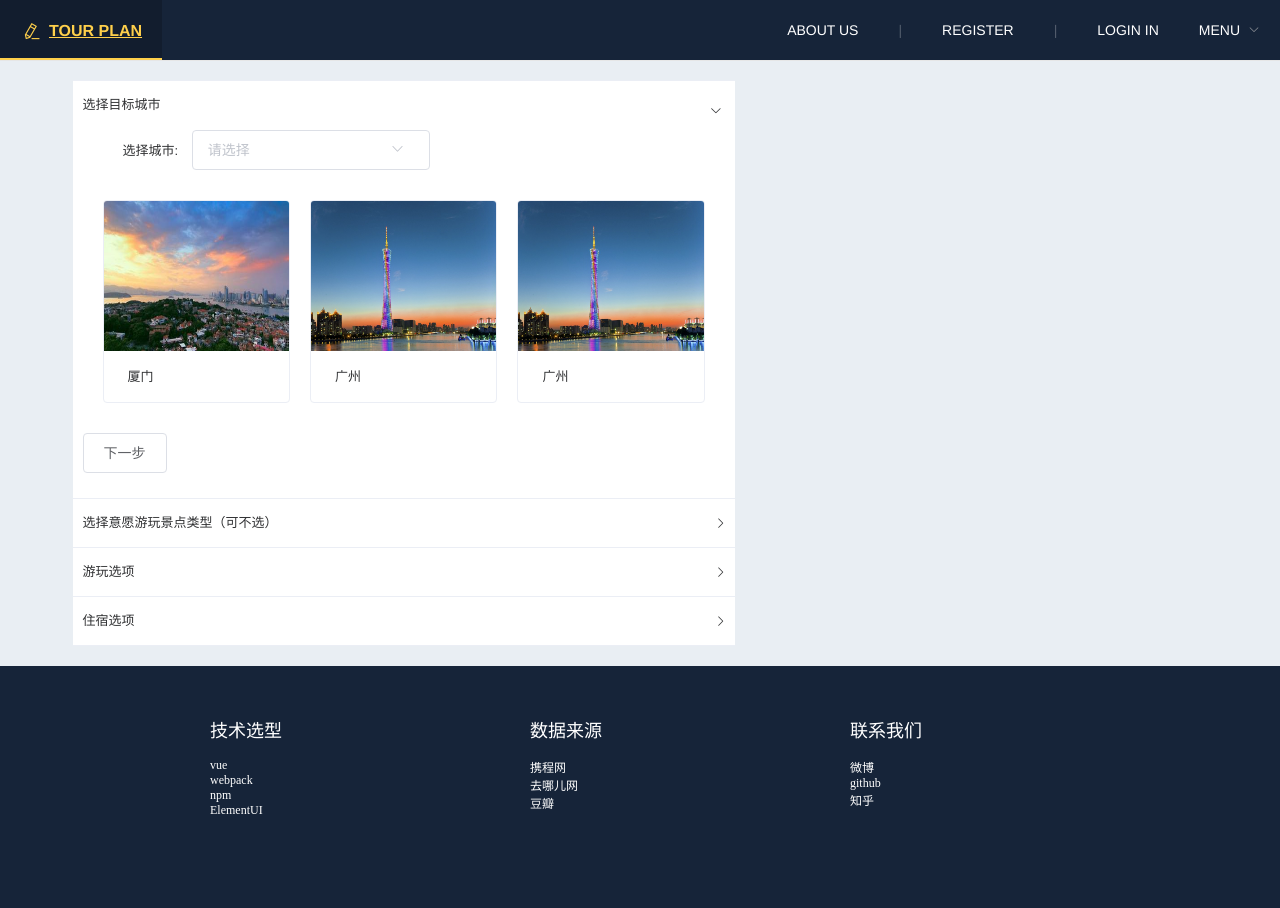
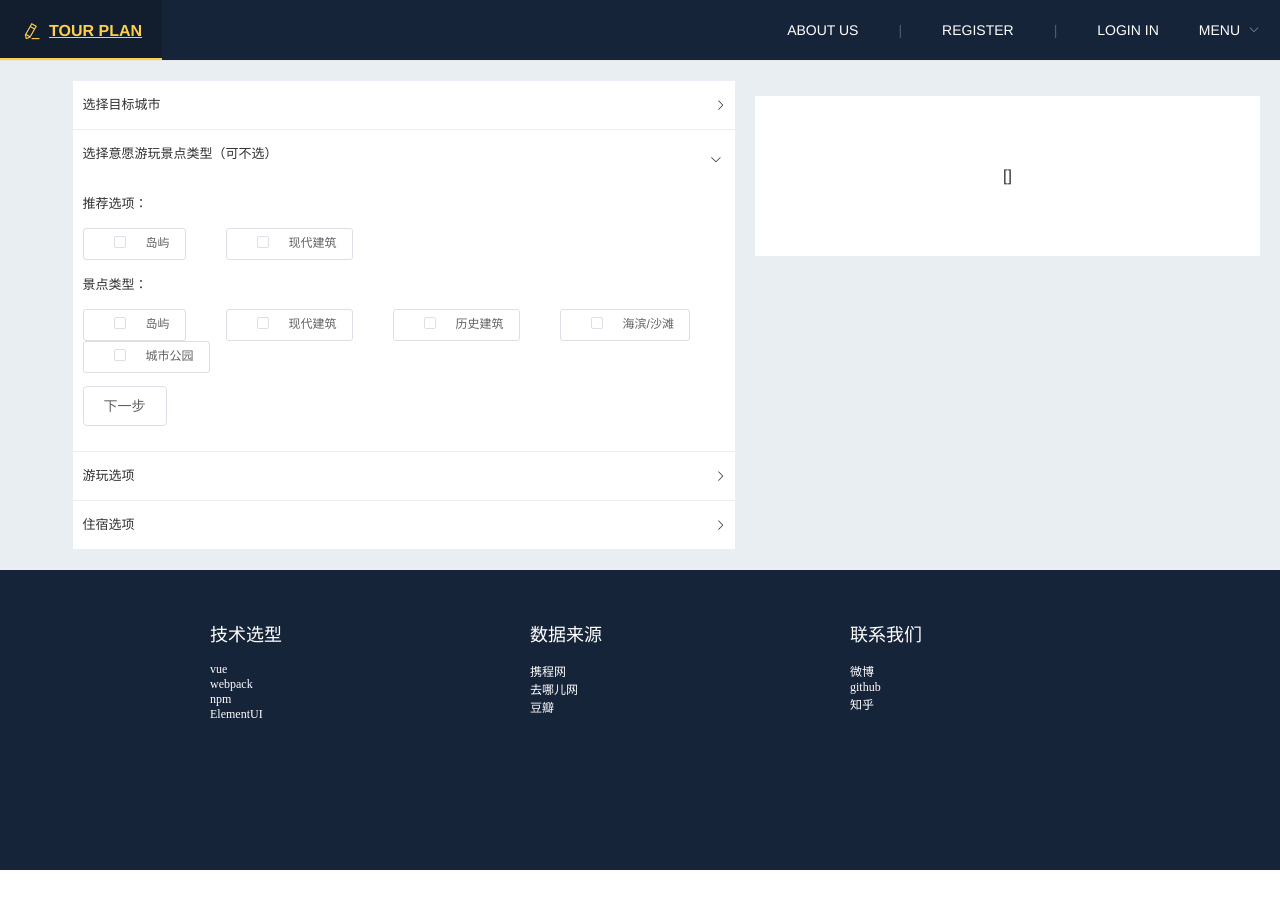
Before and after one commit to LucienVen/gd, a Vue app in the folder front_end/project/: page /#/plan in a window 1280 px wide. Shown: the top 908 px of the page. After the commit the page ends 870 px from the top, so only its background shows below. Built offline with nearby package versions, Linux system fonts and the light colour scheme.

Commit message:
finished 'plan' page checkbox demo

```diff
--- a/front_end/project/src/components/page/Plan.Vue
+++ b/front_end/project/src/components/page/Plan.Vue
@@ -36,21 +36,30 @@
                                 <el-card :body-style="{ padding: '0px' }" shadow="hover">
                                     <img class="img" src="../../assets/city/guangzhou.jpg">
                                     <div style="padding:14px;">
-                                        <span>广州</span>
+                                        <span>成都</span>
                                     </div>
                                 </el-card>
                             </el-col>
                         </el-row>
                         <div>
-                            <el-button @click="nextStep; $store.commit('storeSelectedCity', selectedCity)">下一步</el-button>
+                            <el-button @click="nextStep();$store.commit('storeSelectedCity', selectedCity);">下一步</el-button>
                         </div>
 
                     </el-collapse-item>
                     <el-collapse-item title="选择意愿游玩景点类型（可不选）" name="2">
-                        <div>控制反馈：通过界面样式和交互动效让用户可以清晰的感知自己的操作；</div>
-                        <div>页面反馈：操作后，通过页面元素的变化清晰地展现当前状态。</div>
+                        <p>推荐选项：</p>
+                        <el-checkbox-group v-model="pointTypeList" size="small">
+                            <!-- <span>推荐选项：</span> -->
+                            <el-checkbox v-for="item in recPointType" :label="item.id" :key="item.id" border>{{item.type}}</el-checkbox>
+                            <!-- <el-checkbox v-for="ite in commonPointType" :label="ite.id" :key="ite.id" border>{{ite.type}}</el-checkbox> -->
+                        </el-checkbox-group>
+                        <p>景点类型：</p>
+                        <el-checkbox-group v-model="pointTypeList" size="small">
+                            <el-checkbox v-for="ite in pointType" :label="ite.id" :key="ite.id" border>{{ite.type}}</el-checkbox>
+                        </el-checkbox-group>
+                        <p></p>
                         <div>
-                            <el-button @click="nextStep">下一步</el-button>
+                            <el-button @click="nextStep();$store.commit('storeSelectType',pointTypeList)">下一步</el-button>
                         </div>
                     </el-collapse-item>
                     <el-collapse-item title="游玩选项" name="3">
@@ -85,7 +94,10 @@
                 <div style="background-color:#FFFFFF;">
                     <!-- 判断，是否有数据，否则不显示 -->
                     <div>
-                        {{storeSelectCity}}
+                        <p>{{storeSelectCity}}</p>
+
+                        <p>{{storeSelectPointType}}</p>
+
                     </div>
                 </div>
             </el-col>
@@ -100,7 +112,7 @@ import store from '@/components/store/store.js'
 export default {
   data() {
     return {
-      activeName: '1',
+      activeName: '2',
       cityData: [
         {
           value: 'xiamen',
@@ -115,30 +127,61 @@ export default {
           label: '成都'
         }
       ],
-      selectedCity: ''
+      selectedCity: '',
+
+      pointTypeList: []
     }
   },
   computed: {
+    pointType() {
+      return this.$store.state.typeList
+    },
+    recPointType() {
+      return (this.recType = this.$store.getters.storeRecPointType)
+    },
+    commonPointType() {
+      return (this.comType = this.$store.getters.storeCommonPointType)
+    },
+
+    indexPointType() {
+      let index = this.$store.getters.storeCommonPointType
+      index.forEach((element, index) => {
+        console.log(element)
+      })
+    },
+
+    //   获取store中选择的城市名称
     storeSelectCity() {
-      let name = this.$store.state.selectCityVal;
-      let transDict = this.$store.state.transDict;
-      let res = '';
+      let name = this.$store.state.selectCityVal
+      let transDict = this.$store.state.transDict
+      let res = ''
       transDict.forEach((item, index) => {
-          if(item.name == name){
-              res = item.transName
-          }
-      });
-
-      return res;
+        if (item.name == name) {
+          res = item.transName
+        }
+      })
+      return res
+    },
+    // 获取store中选择的景点类别的值
+    storeSelectPointType(){
+        return this.$store.state.selectType;
     }
   },
 
   methods: {
-
     nextStep() {
       this.activeName = String(parseInt(this.activeName) + 1)
     }
   },
+
+//   created: {
+//     function() {
+//       let index = this.$store.getters.storeCommonPointType
+//       index.forEach((element, index) => {
+//         console.log(element)
+//       })
+//     }
+//   },
   store
 }
 </script>
--- a/front_end/project/src/components/store/store.js
+++ b/front_end/project/src/components/store/store.js
@@ -18,18 +18,82 @@ const state = {
       'name': 'chengdu',
       'transName': '成都'
     },
-  ]
+  ],
+
+  //   选择意愿游玩的景点类型
+  typeList: [{
+      id: 4,
+      type: '海滨/沙滩',
+      value: 75
+    },
+    {
+      id: 1,
+      type: "岛屿",
+      value: 100
+    },
+    {
+      id: 2,
+      type: '现代建筑',
+      value: 80
+    },
+    {
+      id: 3,
+      type: '历史建筑',
+      value: 80
+    },
+
+    {
+      id: 5,
+      type: '城市公园',
+      value: 70
+    }
+  ],
+  selectType: []
+  //   selectPointTypeList: [],
+  //   recommendPointTypeList: []
+
+
 }
 
 
 const mutations = {
   storeSelectedCity(state, city) {
-    state.selectCityVal = city
-
+    state.selectCityVal = city;
+  },
+  storeSelectType(state, typeList){
+      state.selectType = typeList;
   }
 }
 
 
+const getters = {
+    storeRecommendType: function (state) {
+    },
+    storeRecPointType(state) {
+      let typeList = state.typeList
+      //   定义排序规则
+      let sortValue = (a, b) => b.value - a.value
+      let res = typeList.sort(sortValue)
+      //   数组浅拷贝，取前二
+      let recTypeList = res.slice(0, 2)
+      return recTypeList
+    },
+    // 获取一般景点类别数组
+    storeCommonPointType(states) {
+      let typeList = state.typeList
+      //   定义排序规则
+      let sortValue = (a, b) => b.value - a.value
+      let res = typeList.sort(sortValue)
+      //   数组浅拷贝，取前二
+      let commonTypeList = res.slice(2)
+      return commonTypeList
+    }
+
+
+}
+
 export default new Vuex.Store({
-  state,mutations
+  state,
+  mutations,
+  getters
 })
```
